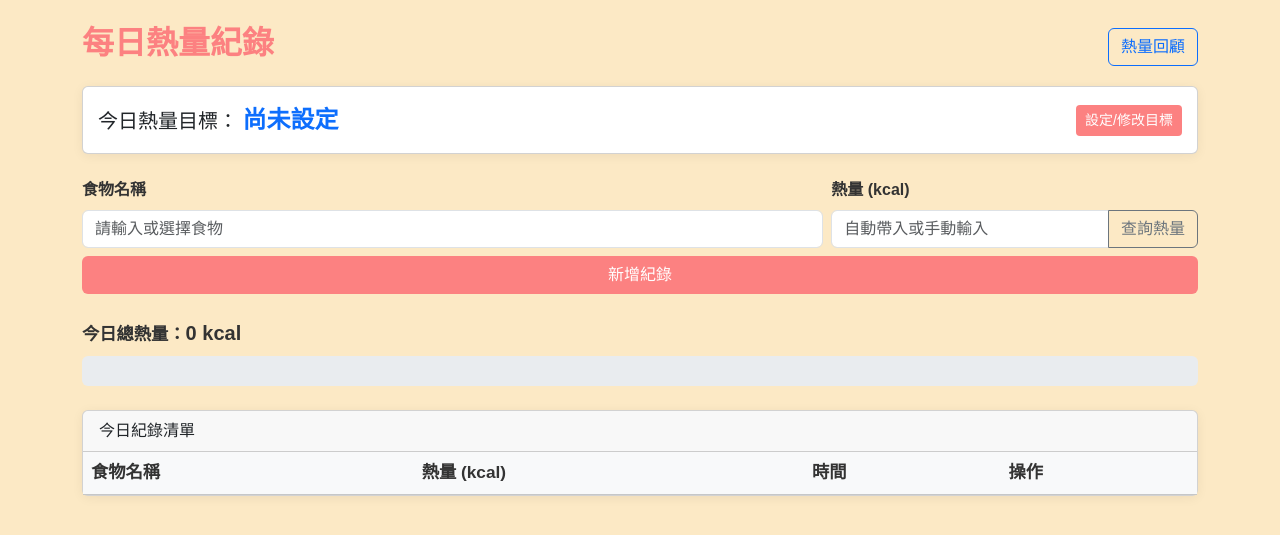
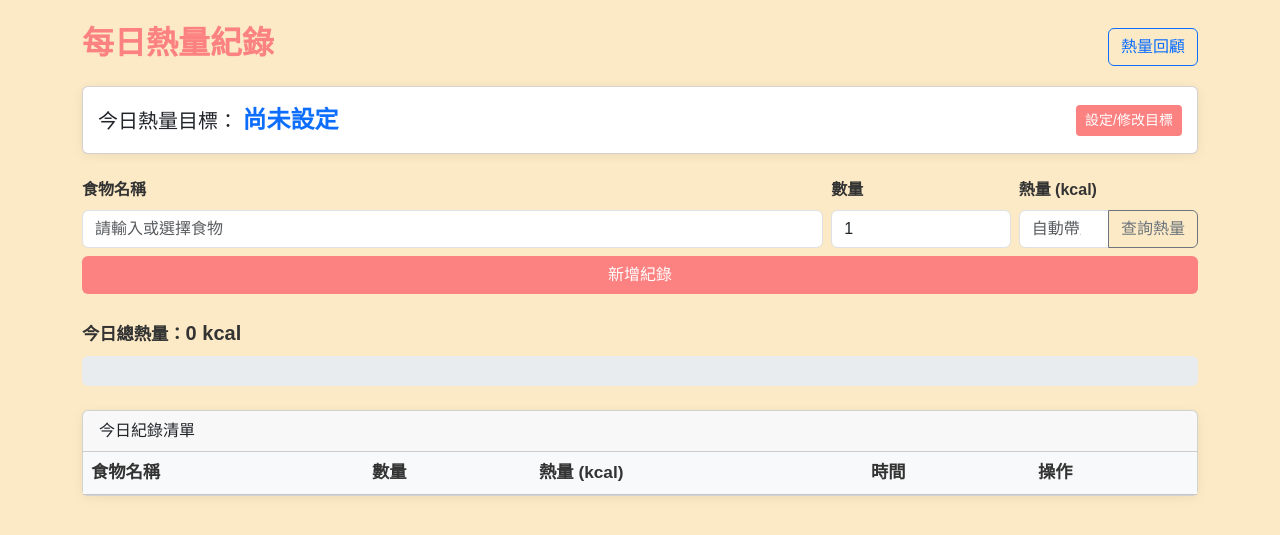
Before and after one commit to 1111034044/foodmanager, a PHP site: page /calorie_tracker.php in a window 1280 px wide. Shown: the part 66-601 px from the top of the page. Run offline with PHP 8.4, Linux system fonts and the light colour scheme; a user stored in the database is signed in; data that the repository does not hold is empty.

Commit message:
每日熱量修改

```diff
--- a/add_calorie_record.php
+++ b/add_calorie_record.php
@@ -5,9 +5,10 @@ if (!isset($_SESSION['uId'])) exit('no user');
 $uId = $_SESSION['uId'];
 $food = trim($_POST['food_name'] ?? '');
 $cal = floatval($_POST['calorie'] ?? 0);
+$quantity = intval($_POST['quantity'] ?? 1);
 $source = $_POST['source'] ?? 'manual';
 if (!$food || !$cal) exit('no data');
 $today = date('Y-m-d');
-$stmt = $db->prepare("INSERT INTO calorie_records (user_id, record_date, food_name, calorie, source, created_at) VALUES (?, ?, ?, ?, ?, NOW())");
-$stmt->execute([$uId, $today, $food, $cal, $source]);
+$stmt = $db->prepare("INSERT INTO calorie_records (user_id, record_date, food_name, quantity, calorie, source, created_at) VALUES (?, ?, ?, ?, ?, ?, NOW())");
+$stmt->execute([$uId, $today, $food, $quantity, $cal, $source]);
 echo 'ok';
--- a/calorie_review.php
+++ b/calorie_review.php
@@ -25,7 +25,7 @@ $labels = [];
 $values = [];
 foreach ($data as $row) {
     $labels[] = $row['record_date'];
-    $values[] = $row['total'];
+    $values[] = round($row['total'], 1);
 }
 ?>
 <!DOCTYPE html>
@@ -84,7 +84,7 @@ foreach ($data as $row) {
                 <?php foreach ($data as $row): ?>
                     <tr>
                         <td><?= $row['record_date'] ?></td>
-                        <td><?= $row['total'] ?> kcal</td>
+                        <td><?= round($row['total'], 1) ?> kcal</td>
                         <td><?= $goal_cal && $row['total'] > $goal_cal ? '<span class="text-danger">超標</span>' : '<span class="text-success">正常</span>' ?></td>
                         <td><a href="?start=<?= $row['record_date'] ?>&end=<?= $row['record_date'] ?>" class="btn btn-sm btn-outline-primary">查看</a></td>
                     </tr>
--- a/calorie_tracker.php
+++ b/calorie_tracker.php
@@ -72,7 +72,11 @@ if ($progress <= 50) {
                 <label for="foodName" class="form-label">食物名稱</label>
                 <input type="text" class="form-control" id="foodName" name="food_name" required autocomplete="off" placeholder="請輸入或選擇食物">
             </div>
-            <div class="col-md-4">
+            <div class="col-md-2">
+                <label for="quantity" class="form-label">數量</label>
+                <input type="number" class="form-control" id="quantity" name="quantity" min="1" value="1" required>
+            </div>
+            <div class="col-md-2">
                 <label for="calorie" class="form-label">熱量 (kcal)</label>
                 <div class="input-group">
                     <input type="number" class="form-control" id="calorie" name="calorie" min="0" step="0.1" required placeholder="自動帶入或手動輸入">
@@ -103,6 +107,7 @@ if ($progress <= 50) {
                 <thead class="table-light">
                     <tr>
                         <th>食物名稱</th>
+                        <th>數量</th>
                         <th>熱量 (kcal)</th>
                         <th>時間</th>
                         <th>操作</th>
@@ -112,6 +117,7 @@ if ($progress <= 50) {
                 <?php foreach ($records as $r): ?>
                     <tr>
                         <td><?= htmlspecialchars($r['food_name']) ?></td>
+                        <td><?= isset($r['quantity']) ? $r['quantity'] : 1 ?></td>
                         <td><?= $r['calorie'] ?></td>
                         <td><?= date('H:i', strtotime($r['created_at'])) ?></td>
                         <td>
@@ -176,7 +182,9 @@ if ($progress <= 50) {
 <script src="https://code.jquery.com/jquery-3.7.1.min.js"></script>
 <script src="https://code.jquery.com/ui/1.13.2/jquery-ui.min.js"></script>
 <script>
-// 食物 autocomplete
+// 單份熱量暫存
+var singleKcal = null;
+
 $('#foodName').autocomplete({
     source: function(request, response) {
         $.get('search_food_autocomplete.php', { term: request.term }, function(data) {
@@ -186,9 +194,12 @@ $('#foodName').autocomplete({
     select: function(event, ui) {
         $('#foodName').val(ui.item.value);
         if (ui.item.kcal) {
-            $('#calorie').val(ui.item.kcal).prop('readonly', true);
+            singleKcal = parseFloat(ui.item.kcal);
+            var qty = parseFloat($('#quantity').val()) || 1;
+            $('#calorie').val((singleKcal * qty).toFixed(1)).prop('readonly', true);
             $('#foodSearchHint').addClass('d-none');
         } else {
+            singleKcal = null;
             $('#calorie').val('').prop('readonly', false);
             $('#foodSearchHint').removeClass('d-none');
         }
@@ -202,13 +213,23 @@ $('#foodName').on('blur', function() {
     if (!name) return;
     $.get('search_food_autocomplete.php', { term: name }, function(data) {
         if (data && data.length > 0 && data[0].kcal) {
-            $('#calorie').val(data[0].kcal).prop('readonly', true);
+            singleKcal = parseFloat(data[0].kcal);
+            var qty = parseFloat($('#quantity').val()) || 1;
+            $('#calorie').val((singleKcal * qty).toFixed(1)).prop('readonly', true);
             $('#foodSearchHint').addClass('d-none');
         } else {
+            singleKcal = null;
             $('#calorie').val('').prop('readonly', false);
             $('#foodSearchHint').removeClass('d-none');
         }
     }, 'json');
+});
+// 數量變動時自動更新熱量
+$('#quantity').on('input change', function() {
+    var qty = parseFloat($(this).val()) || 1;
+    if (singleKcal !== null) {
+        $('#calorie').val((singleKcal * qty).toFixed(1));
+    }
 });
 // 新增紀錄
 $('#foodForm').on('submit', function(e) {
```
